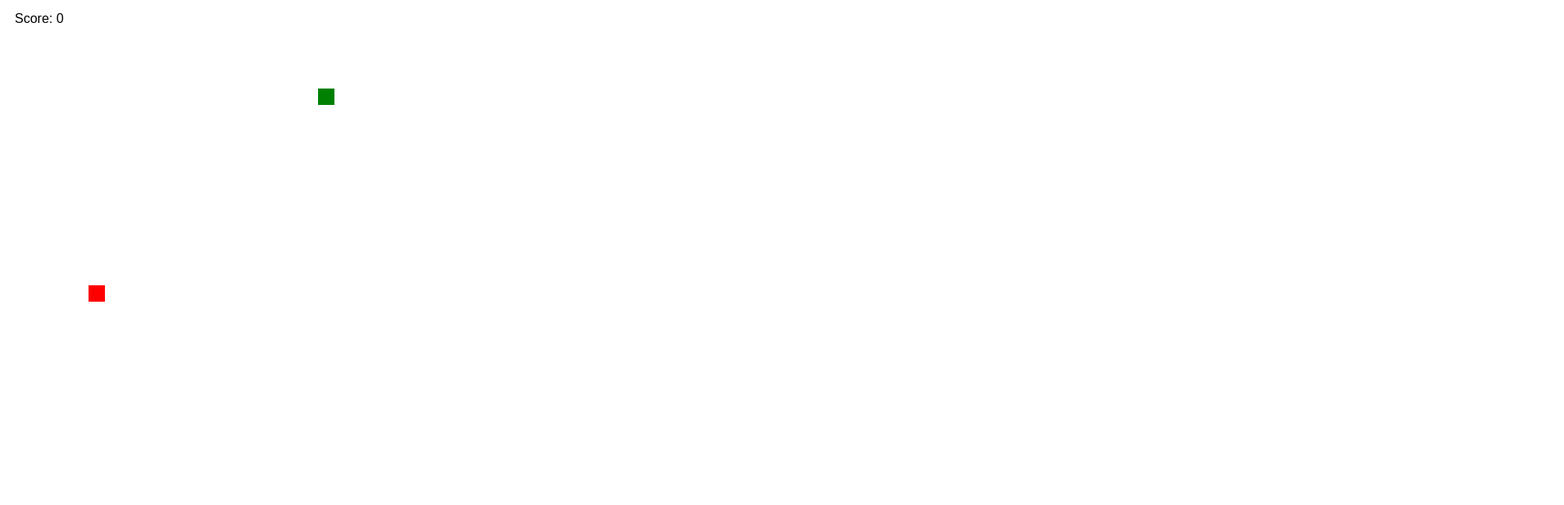
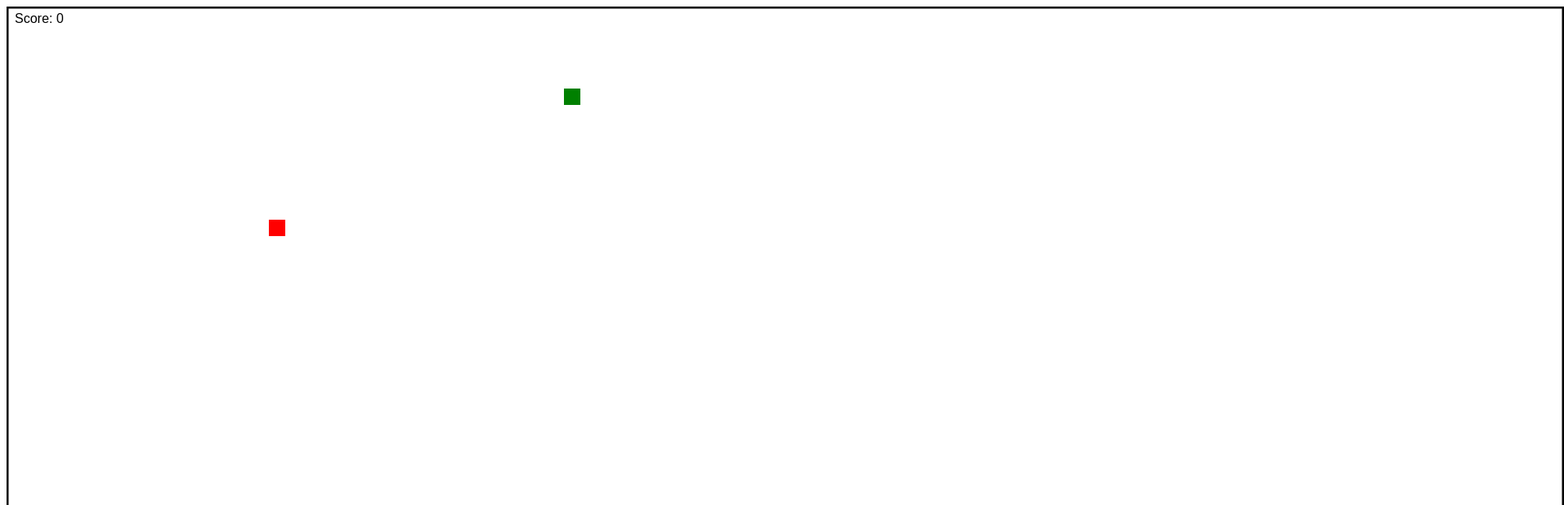
Before and after one commit to syrlramadhan/minigame-pbo-js, a plain HTML site: page index.html in a window 1280 px wide. Shown: the top 616 px of the page at 82% size, 1908 px wide, since content can reach past the window. Drawn offline with Linux system fonts and the light colour scheme.

Commit message:
add border to canvas

```diff
--- a/index.html
+++ b/index.html
@@ -6,7 +6,7 @@
     <title>Document</title>
 </head>
 <body>
-    <canvas id="gameCanvas" width="400" height="400"></canvas>
+    <canvas id="gameCanvas"></canvas>
     <script src="script.js"></script>
 </body>
 </html>
--- a/script.js
+++ b/script.js
@@ -1,5 +1,5 @@
 class SnakeGame {
-  constructor(canvas, speed = 200) {
+    constructor(canvas, speed = 170) {
       this.canvas = canvas;
       this.ctx = canvas.getContext("2d");
       this.gridSize = 20;
@@ -10,7 +10,16 @@ class SnakeGame {
       this.speed = speed;
       this.interval = null;
 
+      this.resizeCanvas();
+      window.addEventListener("resize", this.resizeCanvas.bind(this));
       document.addEventListener("keydown", this.handleKeyPress.bind(this));
+    }
+
+    resizeCanvas() {
+      this.canvas.width = 1900;
+      this.canvas.height = 945;
+      this.food = this.generateFood();
+      this.draw();
     }
 
     start() {
@@ -97,6 +106,12 @@ class SnakeGame {
     draw() {
       this.ctx.clearRect(0, 0, this.canvas.width, this.canvas.height);
 
+      // Draw border
+      this.ctx.strokeStyle = "black";
+      this.ctx.lineWidth = 5;
+      this.ctx.strokeRect(0, 0, this.canvas.width, this.canvas.height);
+
+      // Draw snake
       this.snake.forEach(segment => {
         this.ctx.fillStyle = "green";
         this.ctx.fillRect(
@@ -107,6 +122,7 @@ class SnakeGame {
         );
       });
 
+      // Draw food
       this.ctx.fillStyle = "red";
       this.ctx.fillRect(
         this.food.x * this.gridSize,
@@ -115,12 +131,14 @@ class SnakeGame {
         this.gridSize
       );
 
+      // Draw score
       this.ctx.fillStyle = "black";
       this.ctx.font = "16px Arial";
       this.ctx.fillText(`Score: ${this.score}`, 10, 20);
     }
   }
 
+  // Usage Example
   const canvas = document.getElementById("gameCanvas");
   const game = new SnakeGame(canvas);
   game.start();
```
Lines whose indentation alone changed are shown as unchanged.
